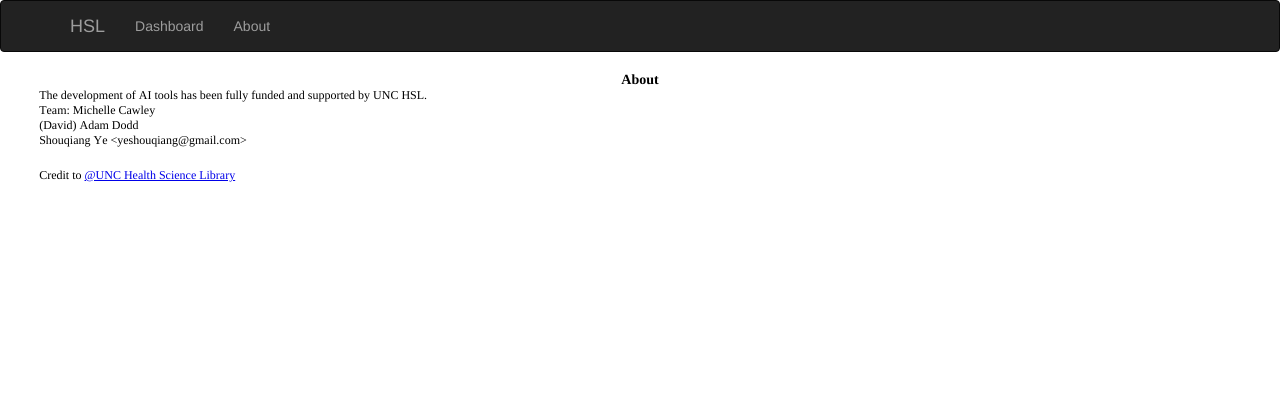
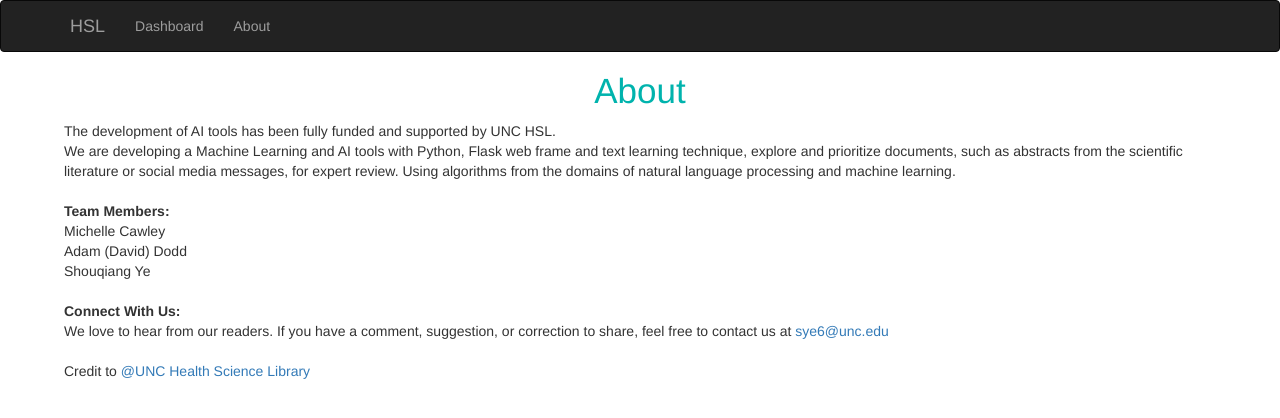
Before and after one commit to chip-aws/HSLAutomationToolsforBibliographicData, a Flask app: page /about in a window 1280 px wide. Shown: the top 418 px of the page. Run offline with Flask 2, Linux system fonts and the light colour scheme; some libraries are stand-ins or nearby versions.

Commit message:
Add files via upload

```diff
--- a/app/templates/about.html
+++ b/app/templates/about.html
@@ -1,30 +1,34 @@
-<!DOCTYPE html PUBLIC "-//W3C//DTD HTML 4.01//EN" "http://www.w3.org/TR/html4/strict.dtd">
-<html>
-<head>
-  <meta http-equiv="Content-Type" content="text/html; charset=utf-8">
-  <meta http-equiv="Content-Style-Type" content="text/css">
-  <title></title>
-  <meta name="Generator" content="Cocoa HTML Writer">
-  <meta name="CocoaVersion" content="2022.6">
-  <style type="text/css">
-    p.p1 {margin: 0.0px 0.0px 0.0px 0.0px; font: 12.0px Times; color: #000000; -webkit-text-stroke: #000000}
-    p.p2 {margin: 0.0px 0.0px 0.0px 0.0px; text-align: center; font: 14.0px Times; color: #000000; -webkit-text-stroke: #000000}
-    p.p3 {margin: 0.0px 50.0px 20.0px 39.2px; font: 12.0px Times; color: #000000; -webkit-text-stroke: #000000}
-    p.p4 {margin: 0.0px 50.0px 20.0px 39.2px; font: 12.0px Times; color: #0000e9; -webkit-text-stroke: #0000e9}
-    span.s1 {font-kerning: none}
-    span.s2 {font-kerning: none; color: #000000; -webkit-text-stroke: 0px #000000}
-    span.s3 {text-decoration: underline ; font-kerning: none; color: #0000e9; -webkit-text-stroke: 0px #0000e9}
-  </style>
-</head>
-<body>
-<p class="p1"><span class="s1">{% extends "base.html" %} {% block styles %} {{super()}} {% endblock %} {% block content %}</span></p>
-<p class="p2"><span class="s1"><b>About</b></span></p>
-<p class="p3"><span class="s1">The development of AI tools has been fully funded and supported by UNC HSL.<br>
-Team: Michelle Cawley<br>
-(David) Adam Dodd<br>
-Shouqiang Ye &lt;yeshouqiang@gmail.com&gt;<br>
-</span></p>
-<p class="p4"><span class="s2">Credit to <a href="https://hsl.lib.unc.edu/"><span class="s3">@UNC Health Science Library</span></a></span></p>
-<p class="p1"><span class="s1">{% endblock %}<span class="Apple-converted-space"> </span></span></p>
-</body>
-</html>
+{% extends "base.html" %}
+
+{% block styles %}
+{{super()}}
+<link rel="stylesheet" type="text/css"  href="{{url_for('static', filename='css/style.css')}}">
+{% endblock %}
+
+{% block content %}
+<div class="body">
+	<h3><Center>About</Center></h3>
+	<p style="margin: 0px 50px 20px 5%;">
+
+
+			The development of AI tools has been fully funded and supported by UNC HSL.<br>
+			We are developing a Machine Learning and AI tools with Python, Flask web frame and text learning technique,
+			explore and prioritize documents, such as abstracts from the scientific literature or social media messages, for expert review.
+			Using algorithms from the domains of natural language processing and machine learning.<br><br>
+		<b>Team Members:</b><br>
+			Michelle Cawley<br>
+			Adam (David) Dodd<br>
+			Shouqiang Ye<br>
+		<br>
+		<b> Connect With Us:</b><br>
+			We love to hear from our readers. If you have a comment, suggestion, or correction to share, feel free to contact us at
+		<a href="mailto:sye6@unc.edu" data-component="link" data-source="inlineLink" data-type="internalLink" data-ordinal="1">sye6@unc.edu</a>
+
+
+	</p>
+
+
+
+</div>
+<p style="margin: 0px 50px 20px 5%;">Credit to <a href="https://hsl.lib.unc.edu/">@UNC Health Science Library</a></p>
+{% endblock %}
```
